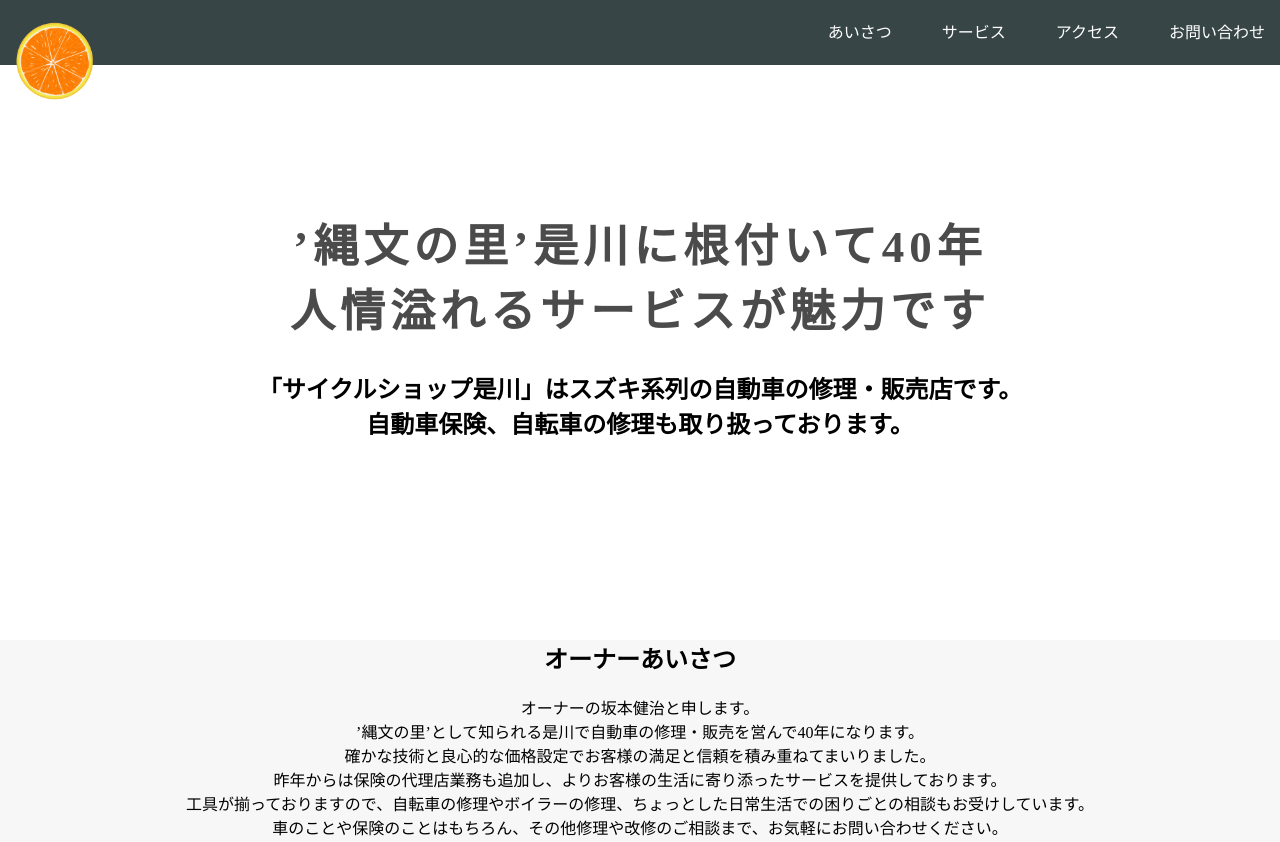
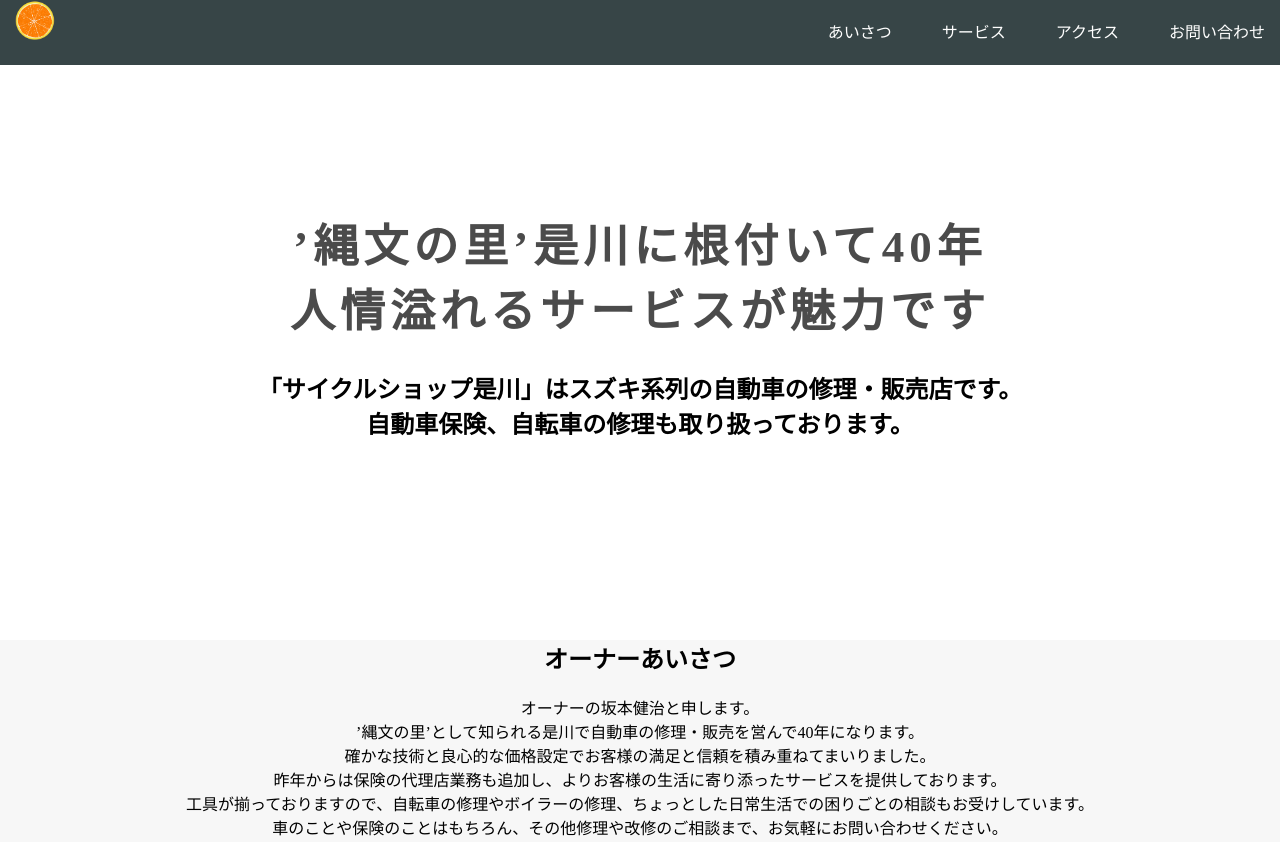
Before and after one commit to mikero-kero/cycleshop, a plain HTML site: page index.html in a window 1280 px wide. Shown: the top 842 px of the page. Drawn offline with Linux system fonts and the light colour scheme.

Commit message:
Update stylesheet.css

```diff
--- a/stylesheet.css
+++ b/stylesheet.css
@@ -72,8 +72,8 @@ header {
 }
 
 .logo {
-  width: 80px;
-  margin-top: 20px;
+  height: 40px;
+  width: 40px;
 }
 
 .header-left {
```
